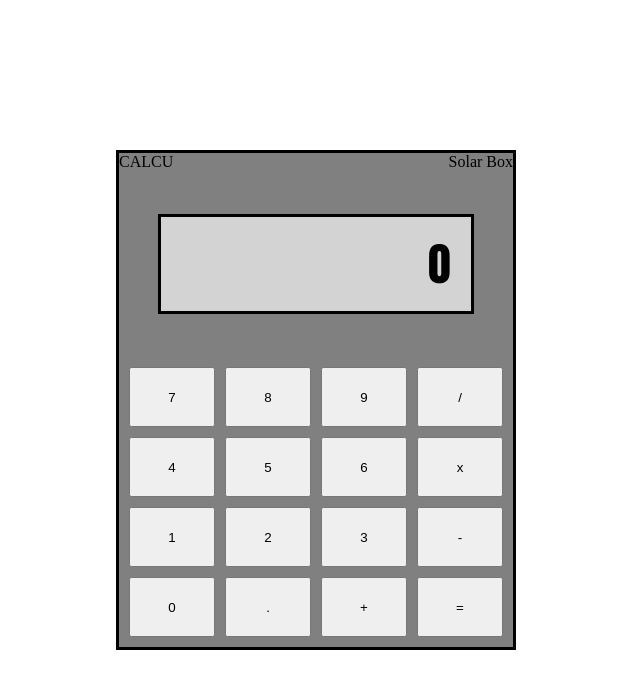
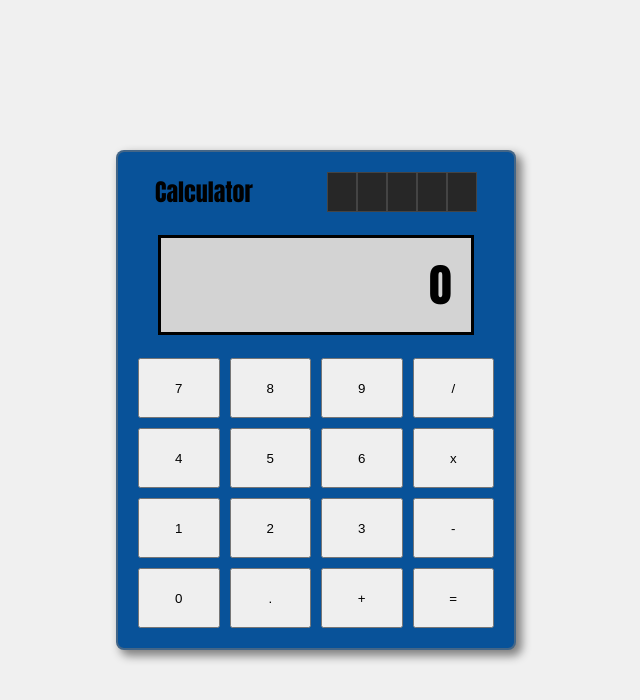
Before and after one commit to tkwaterss/simple_calculator, a website: page client/index.html in a window 1280 px wide. Shown: the whole page, without its empty margins (324-964 px from the left). Drawn offline with nearby package versions, Linux system fonts and the light colour scheme.

Commit message:
updated calculator styling

```diff
--- a/client/index.html
+++ b/client/index.html
@@ -11,14 +11,21 @@
 
   <main class="calculator">
     <section class="top">
-      <div id="branding">CALCU</div>
-      <div id="solarPanel">Solar Box</div>
+      <h1 id="branding">Calculator</h1>
+      <div id="solarPanel">
+        <div class="solarBlock"></div>
+        <div class="solarBlock"></div>
+        <div class="solarBlock"></div>
+        <div class="solarBlock"></div>
+        <div class="solarBlock"></div>
+      </div>
     </section>
 
     <section class="screen">
       <h1 id="display">0</h1>
     </section>
 
+    <!-- TODO Add () delete and backspace buttons -->
     <section class="bottom">
       <div class="buttonContainer">
         <button class="charButton" id="seven" >7</button>
--- a/client/main.js
+++ b/client/main.js
@@ -26,8 +26,8 @@ const evaluateInputs = () => {
     }
   }
   result.push(currentNumber.join(""));
-  console.log(result);
 
+  //TODO May need to elaborate on order of operations
   while (result.length > 1) {
     if (result.includes("x")) {
       let index = result.indexOf("x");
@@ -46,10 +46,7 @@ const evaluateInputs = () => {
       let newNumber = +result[index - 1] - +result[index + 1];
       result.splice(index - 1, 3, newNumber);
     }
-    console.log(result);
   }
-
-  console.log(result);
 
   display.innerText = result;
   inputs = [];
--- a/client/styles.css
+++ b/client/styles.css
@@ -9,29 +9,42 @@ body {
   display: flex;
   justify-content: center;
   align-items: center;
+  background-color: #F0F0F0;
 }
 main {
+  font-family: Impact, Haettenschweiler, 'Arial Narrow Bold', sans-serif;
   height: 500px;
   width: 400px;
-  background-color: grey;
+  background-color: #085299;
   display: flex;
   flex-direction: column;
   justify-content: space-between;
-}
-.calculator {
-  border: solid;
+  border-radius: 8px;
+  border: solid 2px rgba(121, 121, 121, 0.534);
+  box-shadow: 5px 5px 10px 1px grey;
 }
 
 
 /*^ Top Styling */
 .top {
   display: flex;
-  justify-content: space-between;
+  justify-content: space-around;
+  align-items: center;
+  margin-top: 20px;
 }
 #branding {
 
 }
 #solarPanel {
+  height: 40px;
+  width: 150px;
+  display: flex;
+  background-color: rgb(39, 39, 39);
+
+}
+.solarBlock {
+  border: solid 1.5px rgb(68, 68, 68);
+  width: 30px;
 
 }
 
@@ -49,13 +62,12 @@ main {
   align-items: center;
   justify-content: end;
   padding: 20px;
-  font-family: Impact, Haettenschweiler, 'Arial Narrow Bold', sans-serif;
   font-size: 30px;
 }
 
 /*^ Button Styling */
 .buttonContainer {
-  padding: 10px;
+  padding: 0 20px 20px 20px;
   display: grid;
   gap: 10px;
   grid-template-columns: repeat(4, 1fr);
```
